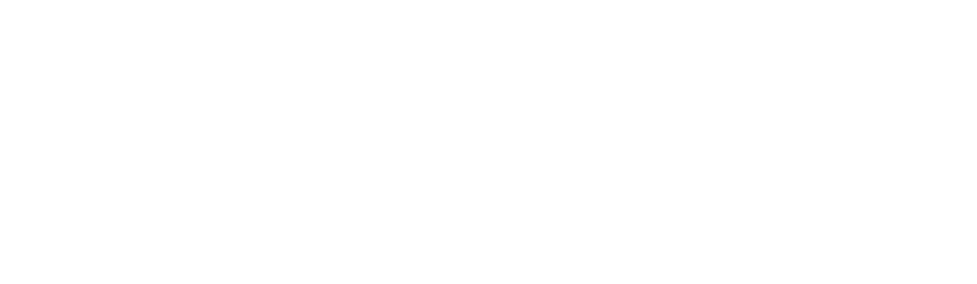
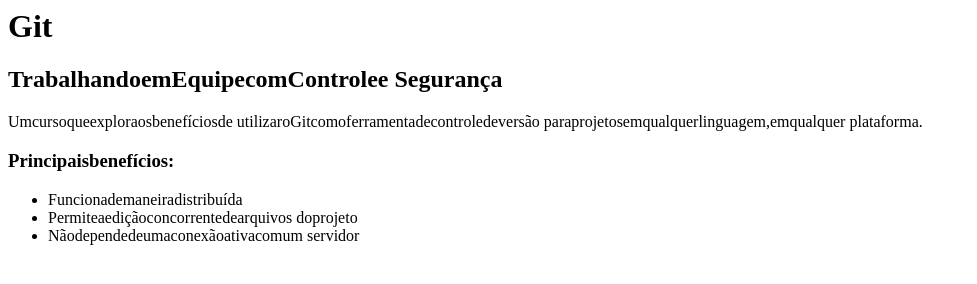
Before and after one commit to andersonifce/curso-git, a plain HTML site: page index.html in a window 1280 px wide. Shown: the whole page, without its empty margins (0-977 px from the left). Drawn offline with Linux system fonts and the light colour scheme.

Commit message:
Conteudo da pagina index.html, temos aqui o nosso segundo commit

```diff
--- a/index.html
+++ b/index.html
@@ -2,5 +2,20 @@
 <head>
 </head>
 <body>
+<h1>Git</h1>
+<h2>TrabalhandoemEquipecomControlee
+Segurança</h2>
+<p>Umcursoqueexploraosbenefíciosde
+utilizaroGitcomoferramentadecontroledeversão
+paraprojetosemqualquerlinguagem,emqualquer
+plataforma.</p>
+<h3>Principaisbenefícios:</h3>
+<ul>
+<li>Funcionademaneiradistribuída</li>
+<li>Permiteaediçãoconcorrentedearquivos
+doprojeto</li>
+<li>Nãodependedeumaconexãoativacomum
+servidor</li>
+</ul>
 </body>
 </html>
```
